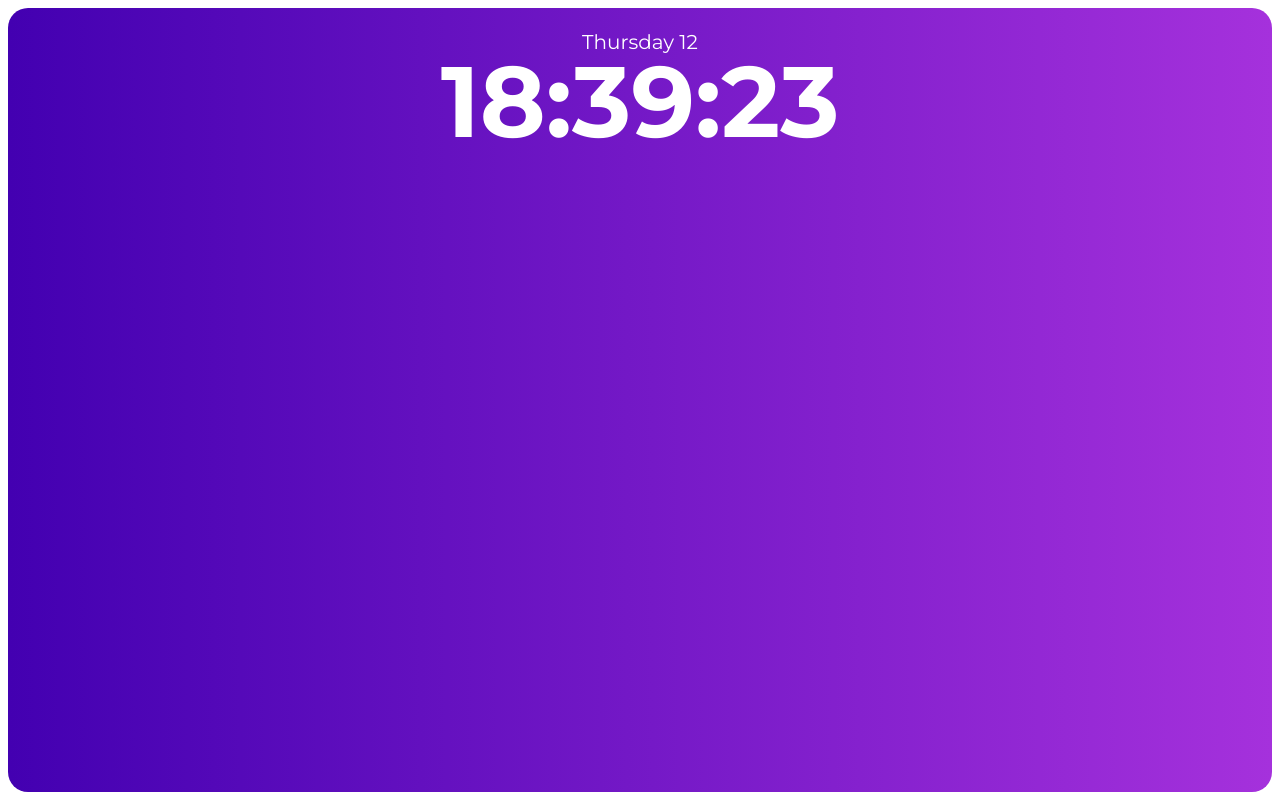
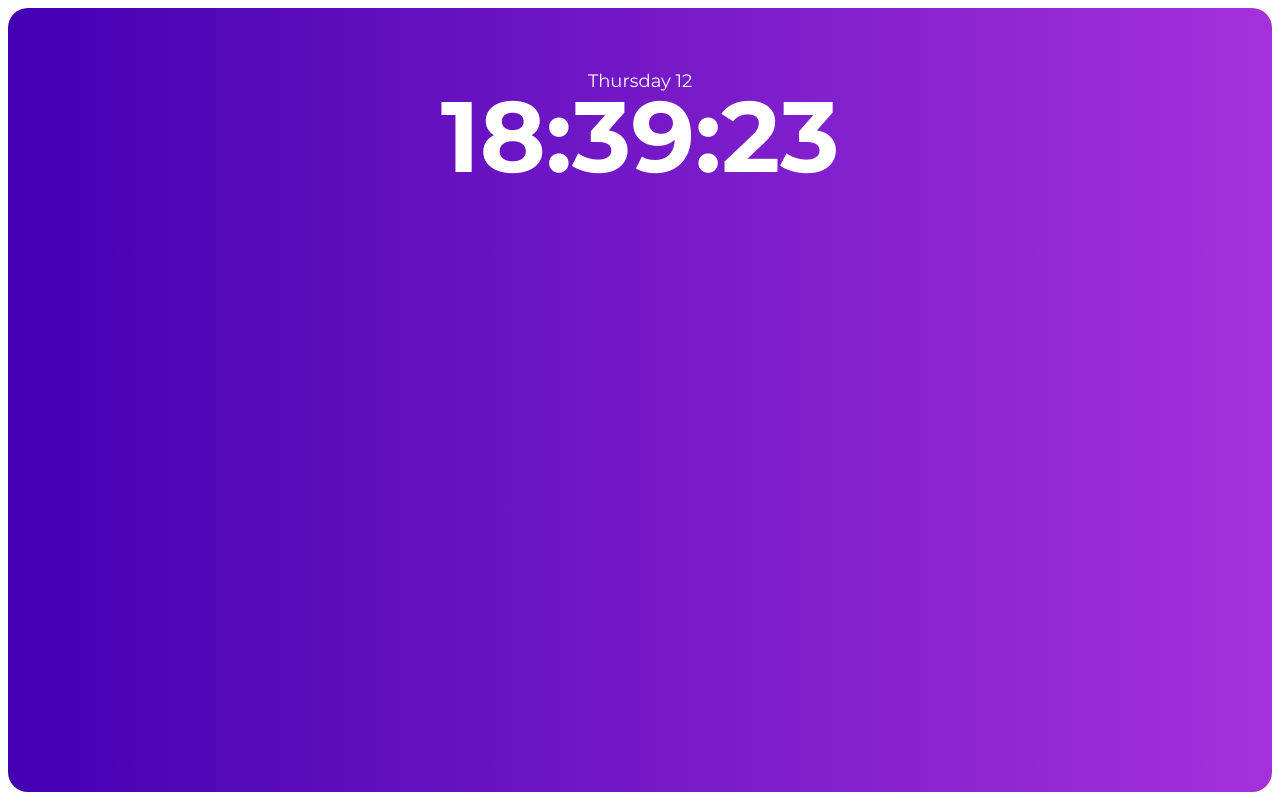
Before and after one commit to jeremiaspuerta/notion_widget_digital_clock, a plain HTML site: page index.html in a window 1280 px wide. Drawn offline with Linux system fonts and the light colour scheme.

Commit message:
fix: centro para notion

```diff
--- a/styles.css
+++ b/styles.css
@@ -16,12 +16,12 @@ html{
   margin: auto;
   position: absolute;
   left: 0;
-  top: 30px;
+  top: 70px;
   right: 0;
   font-family: "Montserrat", monospace;
   text-align: center;
   color: white;
-  font-size: 20px;
+  font-size: 18px;
   font-weight: 400;
 }
 
@@ -31,7 +31,7 @@ html{
   position: absolute;
   left: 0;
   right: 0;
-  top: 40px;
+  top: 75px;
   font-family: "Montserrat", monospace;
   text-align: center;
   color: white;
```
